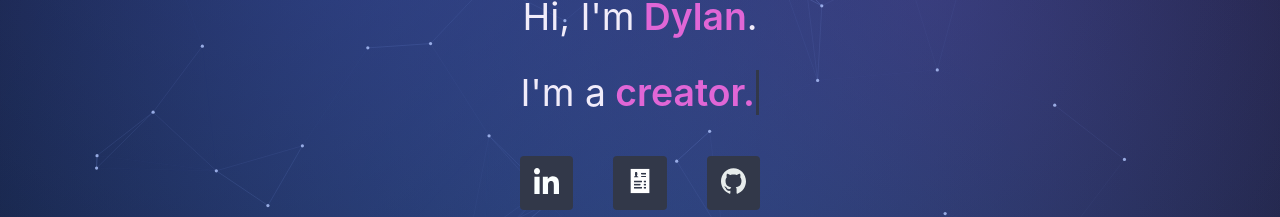
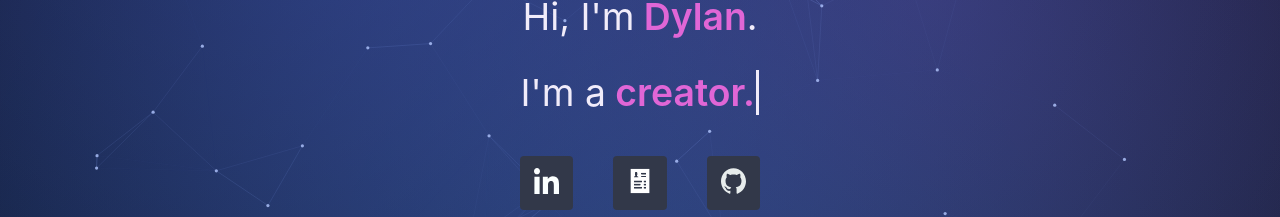
Before and after one commit to e-Dylan/personal-website, a React (Create React App) app: page / in a window 1280 px wide. Shown: the part 298-515 px from the top of the page. Built offline with nearby package versions, Linux system fonts and the light colour scheme.

Commit message:
caret colour

```diff
--- a/src/components-styles/Homepage.scss
+++ b/src/components-styles/Homepage.scss
@@ -52,7 +52,7 @@
   .hello-text {
     text-align: center;
     // color: rgb(248, 248, 248);
-    color: rgb(50, 56, 73);
+    // color: rgb(50, 56, 73);
     color: $text-primary;
     // color: white;
     font-size: 28pt;
@@ -69,7 +69,7 @@
     span.caret {
       display: inline-block;
       //   background-color: #ccc;
-      background-color: rgb(50, 56, 73);
+      background-color: $text-primary;
       margin-left: 0.1rem;
       width: 3px;
       animation: blink 1s infinite;
@@ -93,11 +93,11 @@
 @keyframes blink {
   0% {
     // background-color: #ccc;
-    background-color: rgb(50, 56, 73);
+    background-color: $text-primary;
   }
   49% {
     // background-color: #ccc;
-    background-color: rgb(50, 56, 73);
+    background-color: $text-primary;
   }
   50% {
     background-color: transparent;
@@ -107,7 +107,7 @@
   }
   100% {
     // background-color: #ccc;
-    background-color: rgb(50, 56, 73);
+    background-color: $text-primary;
   }
 }
 
```
